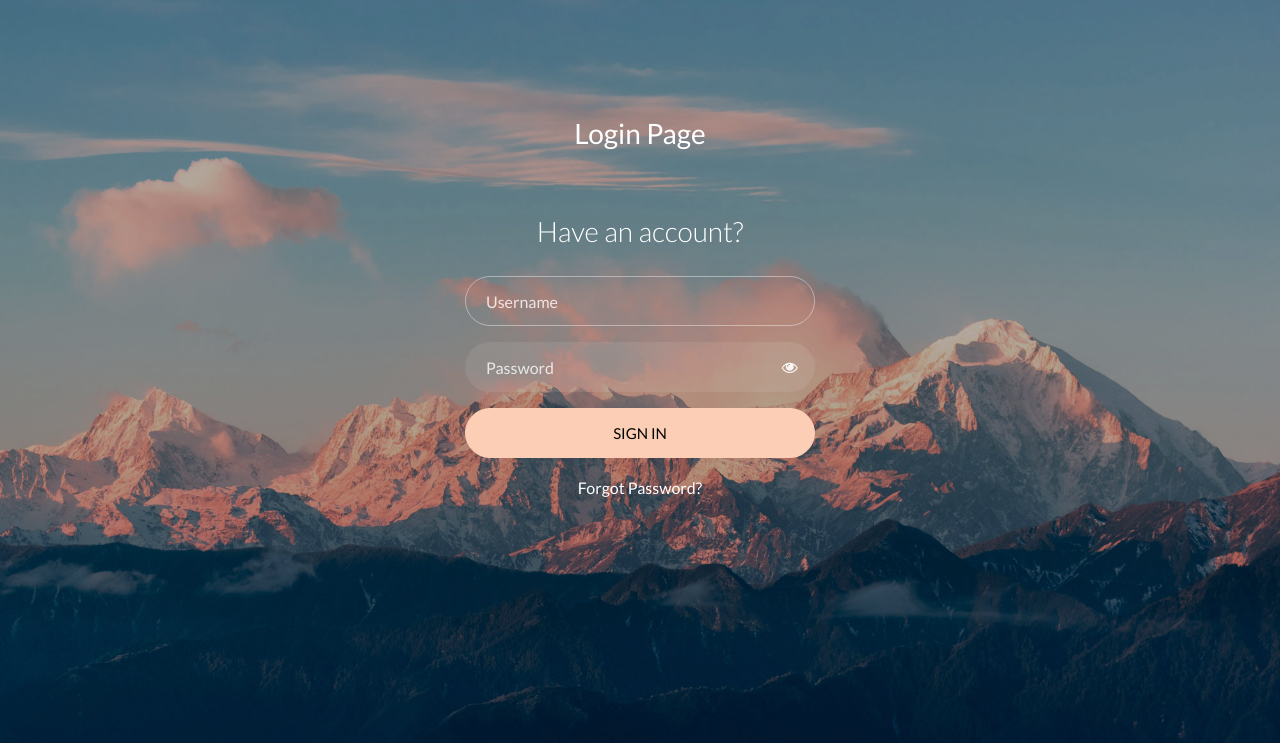
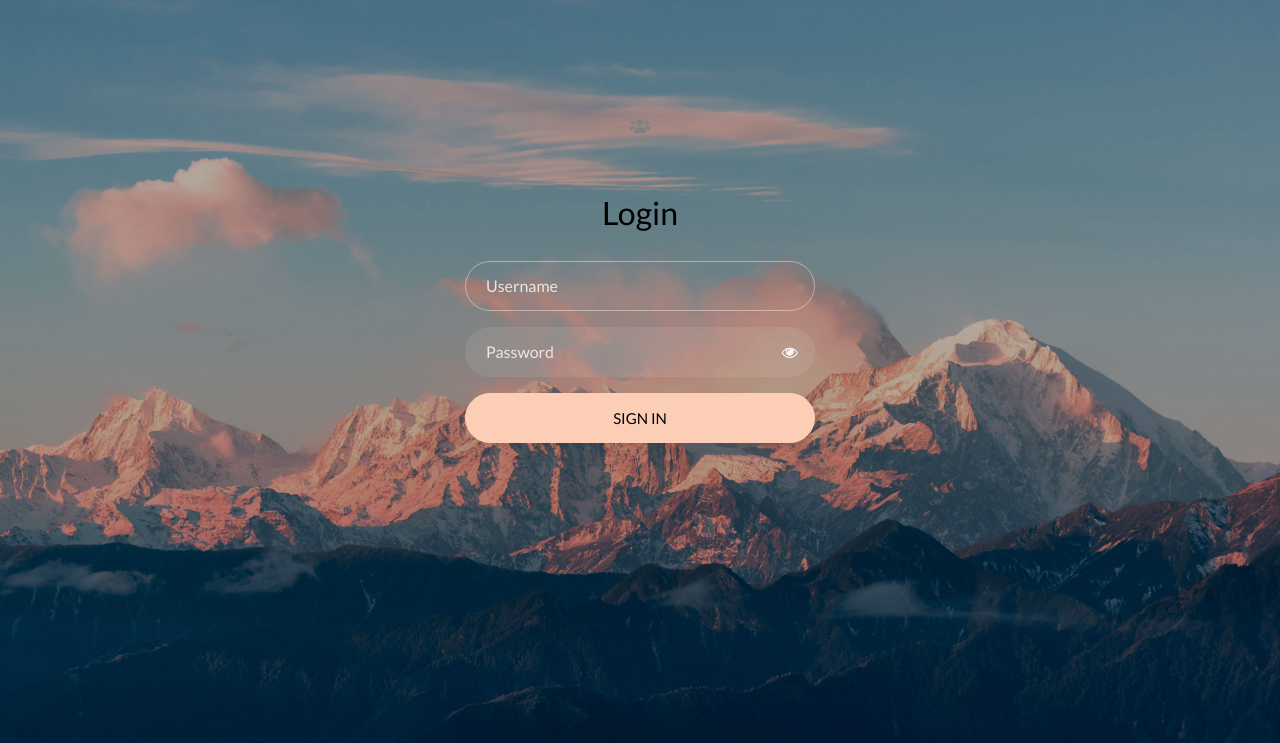
Before and after one commit to mohaali482/hms-react, a Django app: page /login/ in a window 1280 px wide. Shown: the top 743 px of the page. Run offline with Django 3.2, Linux system fonts and the light colour scheme; style sheets or scripts are compiled from the project's sources; some libraries are stand-ins or nearby versions.

Commit message:
edited login , base html

```diff
--- a/hms/hospital/templates/hospital/base.html
+++ b/hms/hospital/templates/hospital/base.html
@@ -76,7 +76,7 @@ scratch. This page gets rid of all links and provides the needed markup only.
               <i class="far fa-user"></i>
             </div>
             <div class="info">
-              <a href="#" class="d-block">{{  requests.user.get_full_name   }}</a>
+              <a href="#" class="d-block">{{ request.user.get_full_name  }}</a>
             </div>
           </div>
 
--- a/hms/hospital/templates/hospital/login.html
+++ b/hms/hospital/templates/hospital/login.html
@@ -5,7 +5,10 @@
   	<title>Hospital System</title>
     <meta charset="utf-8">
     <meta name="viewport" content="width=device-width, initial-scale=1, shrink-to-fit=no">
-
+	<link
+      rel="stylesheet"
+      href="{% static 'plugins/fontawesome-free/css/all.min.css' %}"
+    />
 	<link href="https://fonts.googleapis.com/css?family=Lato:300,400,700&display=swap" rel="stylesheet">
 
 	<link rel="stylesheet" href="https://stackpath.bootstrapcdn.com/font-awesome/4.7.0/css/font-awesome.min.css">
@@ -18,13 +21,14 @@
 		<div class="container">
 			<div class="row justify-content-center">
 				<div class="col-md-6 text-center mb-5">
-					<h2 class="heading-section">Login Page</h2>
+					<i class="fas fa-users" style = "size:180px;"></i>
 				</div>
 			</div>
 			<div class="row justify-content-center">
 				<div class="col-md-6 col-lg-4">
 					<div class="login-wrap p-0">
-		      	<h3 class="mb-4 text-center">Have an account?</h3>
+		      	<h2 class="mb-4 text-center">Login</h2>
+				  {% block form%}
 		      	<form action="#" class="signin-form" method='post'>
 					  {% csrf_token %}
 		      		<div class="form-group">
@@ -46,12 +50,9 @@
 	            <div class="form-group">
 	            	<button type="submit" class="form-control btn btn-primary submit px-3">Sign In</button>
 	            </div>
-	            <div class="form-group d-md-flex">
-					<div class="w-100 d-flex justify-content-center">
-						<a href="#" style="color: #fff">Forgot Password?</a>
-					</div>
-	            </div>
+
 	          </form>
+			  {%endblock form%}
 
 		      </div>
 				</div>
```
